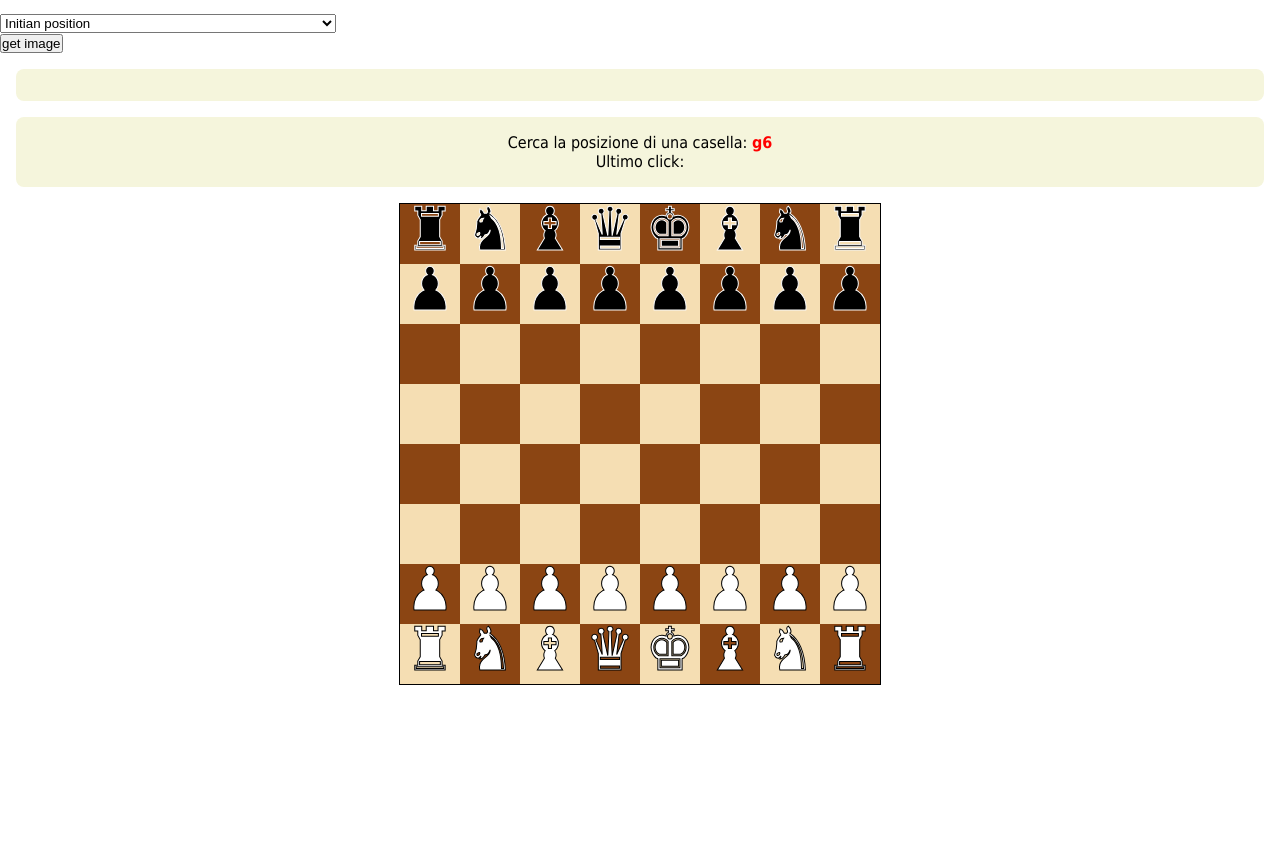
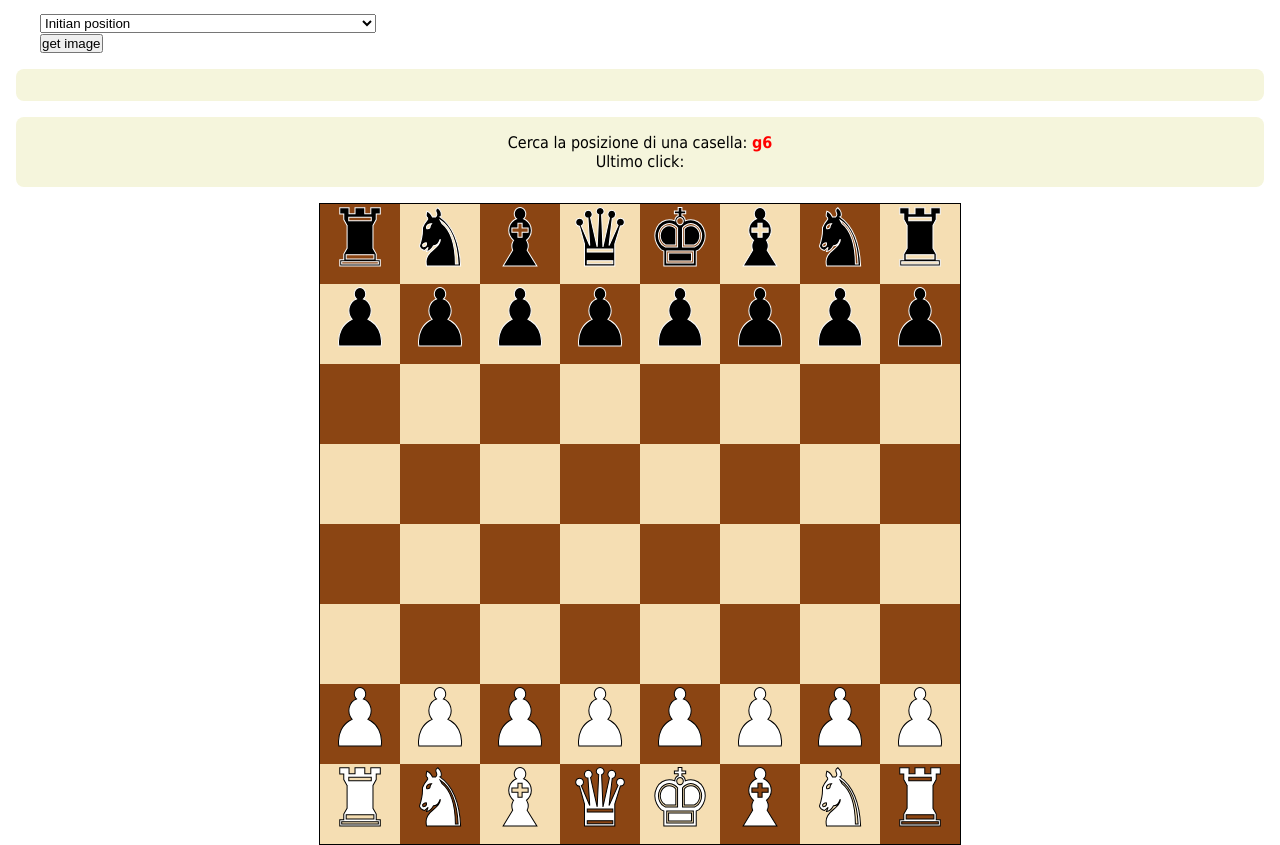
Before and after one commit to sensorario/lascacchiera, a website: page index.html in a window 1280 px wide. Shown: the part 89-934 px from the top of the page. Before the commit the page ends 800 px from the top, so only its background shows below. Drawn offline with Linux system fonts and the light colour scheme.

Commit message:
feat(board): enhance square dimension

```diff
--- a/src/chess.js
+++ b/src/chess.js
@@ -109,7 +109,7 @@ const createOpeningsDropdown = () => {
 const createChessboardSVG = () => {
   const svgNamespace = "http://www.w3.org/2000/svg";
   const chessboardSize = 8; // Assuming an 8x8 chessboard
-  const squareSize = 60; // Size of each square in pixels
+  const squareSize = 80; // Size of each square in pixels
   const svg = document.createElementNS(svgNamespace, "svg");
 
   svg.setAttribute("width", squareSize * chessboardSize);
--- a/style.css
+++ b/style.css
@@ -2,7 +2,7 @@
     --font-family: Tahoma;
     --font-size: 32px;
     --font-color: #000;
-    --square-size: 60px;
+    --square-size: 80px;
     --board-size: calc(var(--square-size) * 8);
 }
 
@@ -26,6 +26,14 @@ h1 {
 
 .chess {
     display: none;
+}
+
+.action,
+.openings {
+    padding-left: 20px;
+    padding-right: 20px;
+    margin-left: 20px;
+    margin-right: 20px;
 }
 
 .square {
```
